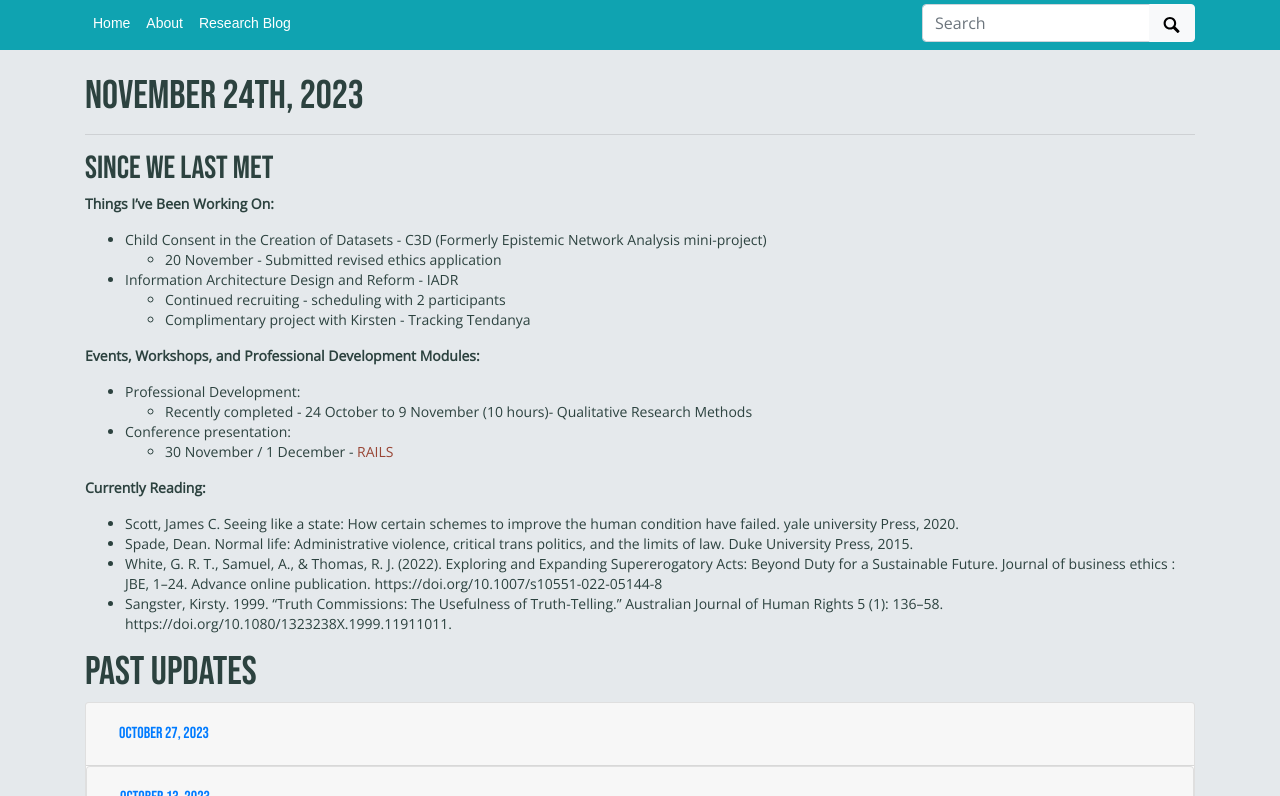
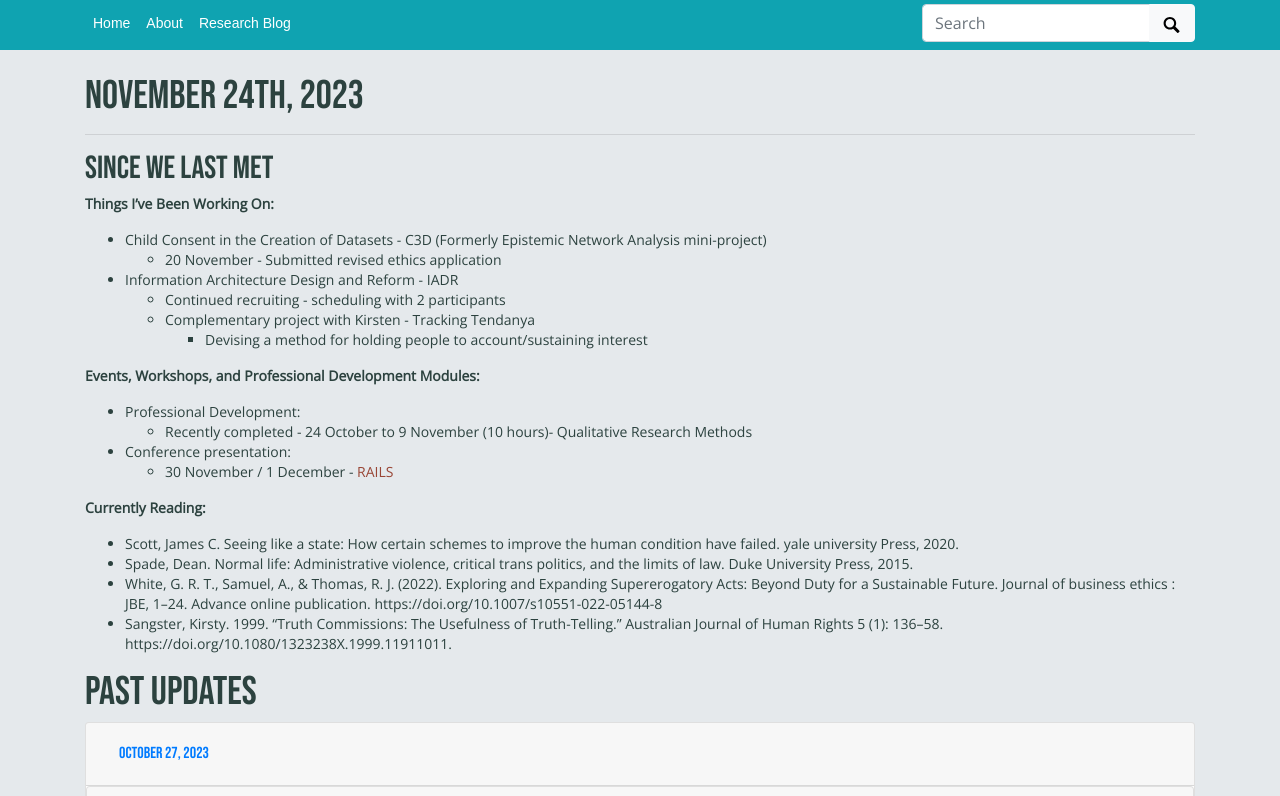
Before and after one commit to mxballin/recordkeeping-governance, a Jekyll site: the page built from pages/updates.md, in a window 1280 px wide and 900 px high, cut to the strip 104-900 px from the top of the window. Built offline with Jekyll 4.4.1, drawn with Linux system fonts in a browser that asks for light colours; some web fonts are replaced.

Commit message:
Update updates.md

```diff
--- a/pages/updates.md
+++ b/pages/updates.md
@@ -15,7 +15,8 @@ __Things I've Been Working On:__
     * 20 November - Submitted revised ethics application
 * Information Architecture Design and Reform - IADR
     * Continued recruiting - scheduling with 2 participants
-    * Complimentary project with Kirsten - Tracking Tendanya
+    * Complementary project with Kirsten - Tracking Tendanya
+      * Devising a method for holding people to account/sustaining interest
 
 __Events, Workshops, and Professional Development Modules:__
 * Professional Development:
```
